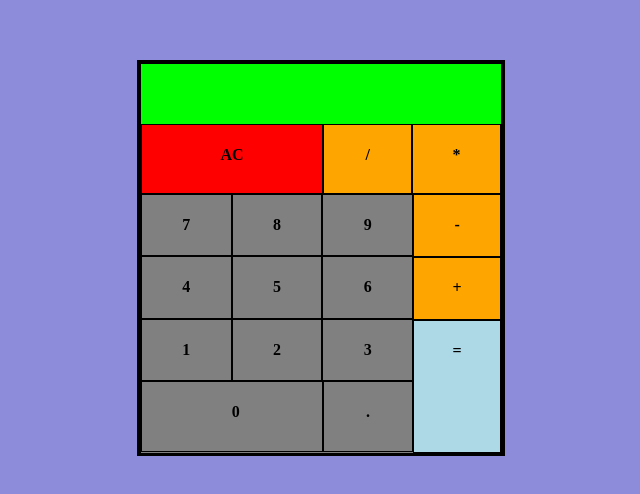
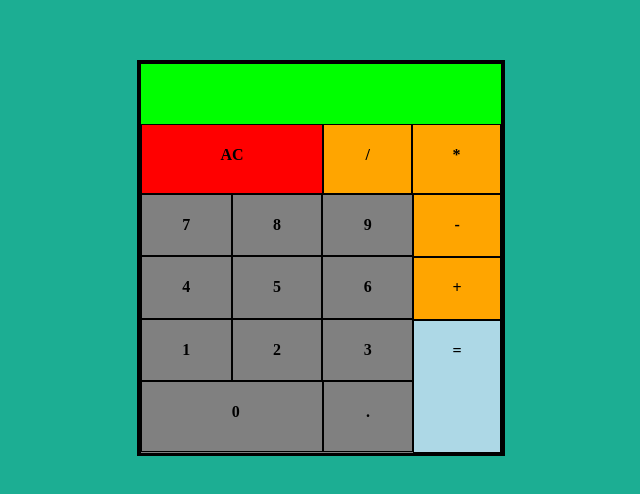
Before and after one commit to DUA-Designs/Calculator, a plain HTML site: page index.html in a window 1280 px wide. Shown: the part 130-624 px from the top of the page, without its empty margins (319-959 px from the left). Drawn offline with Linux system fonts and the light colour scheme.

Commit message:
Update index.html

```diff
--- a/index.html
+++ b/index.html
@@ -4,7 +4,7 @@
 	<title>Calculator</title>
 	<style type="text/css">
 		body{
-			background-color: #8c8cdb;
+			background-color: #06a789e8;
 		}
 
 
```
